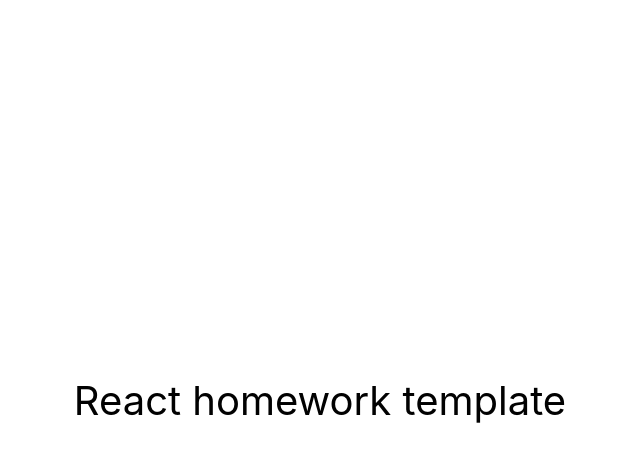
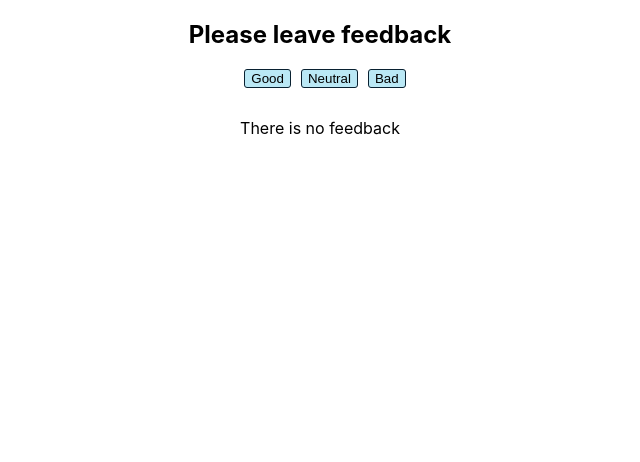
Before and after one commit to Omelianov/goit-react-hw-04-feedback, a React (Create React App) app: page / in a window 1280 px wide. Shown: the top 462 px of the page, without its empty margins (320-960 px from the left). Built offline with nearby package versions, Linux system fonts and the light colour scheme.

Commit message:
added feedback

```diff
--- a/src/components/App.jsx
+++ b/src/components/App.jsx
@@ -1,16 +1,52 @@
-export const App = () => {
-  return (
-    <div
-      style={{
-        height: '100vh',
-        display: 'flex',
-        justifyContent: 'center',
-        alignItems: 'center',
-        fontSize: 40,
-        color: '#010101'
-      }}
-    >
-      React homework template
-    </div>
-  );
-};
+import { Component } from 'react';
+import { Section } from './Section/Section';
+import { Statistics } from './Statistics/Statistics';
+import {Notification} from './Notification/Notification'
+import {FeedbackOptions} from './FeedbackOptions/FeedbackOptions'
+
+class App extends Component {
+  state = {
+    good: 0,
+    neutral: 0,
+    bad: 0,
+  };
+
+
+  addFeedback = state => {
+    this.setState(prevState => ({
+      [state]: prevState[state] + 1,
+    }));
+  };
+
+
+
+  countPositiveFeedbackPercentage = () => {
+    return parseInt((this.state.good / this.countTotalFeedback()) * 100);
+  };
+
+countTotalFeedback = () => {
+    return Object.values(this.state).reduce((acc, val) => acc + val, 0);
+  };
+
+  render() {
+    const { good, neutral, bad } = this.state;
+
+    return (
+      <>
+        <Section title={'Please leave feedback'} children>
+        <FeedbackOptions options={this.state} onLeaveFeedback={this.addFeedback}/>
+{this.countTotalFeedback() === 0 ? <Notification message={'There is no feedback'}/> : <Statistics
+            title={'Statistics'}
+            good={good}
+            neutral={neutral}
+            bad={bad}
+            total={this.countTotalFeedback}
+            positivePercentage={this.countPositiveFeedbackPercentage}
+          />}
+
+        </Section>
+      </>
+    );
+  }
+}
+export default App;
--- /dev/null
+++ b/src/components/FeedbackOptions/FeedbackOptions.jsx
@@ -0,0 +1,25 @@
+import PropTypes from 'prop-types';
+import css from './FeedbackOptions.module.css'
+
+export const FeedbackOptions = ({ options, onLeaveFeedback }) => {
+  const stateArray = Object.keys(options);
+  return (
+    <div className={css.container}>
+      {stateArray.map(option => (
+        <button
+          className={css.btn}
+          type="button"
+          key={option}
+          name={option}
+          onClick={() => onLeaveFeedback(option)}
+        >
+          {option[0].toUpperCase() + option.slice(1)}
+        </button>
+      ))}
+    </div>
+  );
+};
+FeedbackOptions.propTypes = {
+  onLeaveFeedback: PropTypes.func.isRequired,
+  options: PropTypes.object.isRequired,
+};
--- /dev/null
+++ b/src/components/FeedbackOptions/FeedbackOptions.module.css
@@ -0,0 +1,15 @@
+.container {
+  display: flex;
+  align-items: center;
+  flex-direction: row;
+}
+
+.btn {
+  border-radius: 3px;
+  background-color: rgba(63, 191, 227, 0.355);
+  border: 1px solid rgb(9, 33, 49);
+  margin-left: 10px;
+}
+.btn:hover {
+  background-color: rgba(63, 191, 227, 0.858);
+}
--- /dev/null
+++ b/src/components/Notification/Notification.jsx
@@ -0,0 +1,12 @@
+import PropTypes from 'prop-types';
+import css from './Notification.module.css'
+
+export const Notification = ({ message }) => {
+    return (
+        <p className={css.title}>{ message }</p>
+    )
+}
+
+Notification.propTypes = {
+        message: PropTypes.string.isRequired
+    }
--- /dev/null
+++ b/src/components/Notification/Notification.module.css
@@ -0,0 +1,5 @@
+.title {
+  font-size: 16px;
+  color: black;
+  margin-top: 30px;
+}
--- /dev/null
+++ b/src/components/Section/Section.jsx
@@ -0,0 +1,15 @@
+import PropTypes from 'prop-types';
+import css from './Section.module.css'
+
+export const Section = ({ title, children }) => {
+    return (
+        <section className={css.container}>
+            <h2>{title}</h2>
+            {children}
+        </section>
+    )
+}
+
+Section.propTypes = {
+    title: PropTypes.string.isRequired
+}
--- /dev/null
+++ b/src/components/Section/Section.module.css
@@ -0,0 +1,5 @@
+.container {
+  display: flex;
+  align-items: center;
+  flex-direction: column;
+}
--- /dev/null
+++ b/src/components/Statistics/Statistics.jsx
@@ -0,0 +1,23 @@
+import PropTypes from 'prop-types';
+import css from './Statistics.module.css'
+
+export const Statistics = ({ title, good, neutral, bad, total, positivePercentage }) => {
+    return (
+        <>
+            <h3 className={css.title}>{title}</h3>
+            <ul className={css.list}>
+                <li className={css.listItem}>Good: {good}</li>
+                <li className={css.listItem}>Neutral: {neutral}</li>
+                <li className={css.listItem}>Bad: {bad}</li>
+                <li className={css.listItem}>Total: {total()}</li>
+                <li className={css.listItem}>Positive feedback: {positivePercentage()}%</li>
+            </ul>
+        </>
+    );
+};
+
+
+Statistics.propTypes = {
+    positivePercentage: PropTypes.func.isRequired,
+    total: PropTypes.func.isRequired
+}
--- /dev/null
+++ b/src/components/Statistics/Statistics.module.css
@@ -0,0 +1,21 @@
+.title {
+  font-size: 20px;
+}
+.list {
+  padding-left: 10px;
+  margin-top: 0;
+}
+
+.listItem {
+  display: flex;
+  justify-content: left;
+  align-items: left;
+  margin-top: 5px;
+  font-size: 16px;
+  color: black;
+}
+
+.listItem:last-child {
+  font-weight: 600;
+  margin-top: 10px;
+}
--- a/src/index.js
+++ b/src/index.js
@@ -1,6 +1,6 @@
 import React from 'react';
 import ReactDOM from 'react-dom/client';
-import { App } from 'components/App';
+import App from 'components/App';
 import './index.css';
 
 ReactDOM.createRoot(document.getElementById('root')).render(
```
